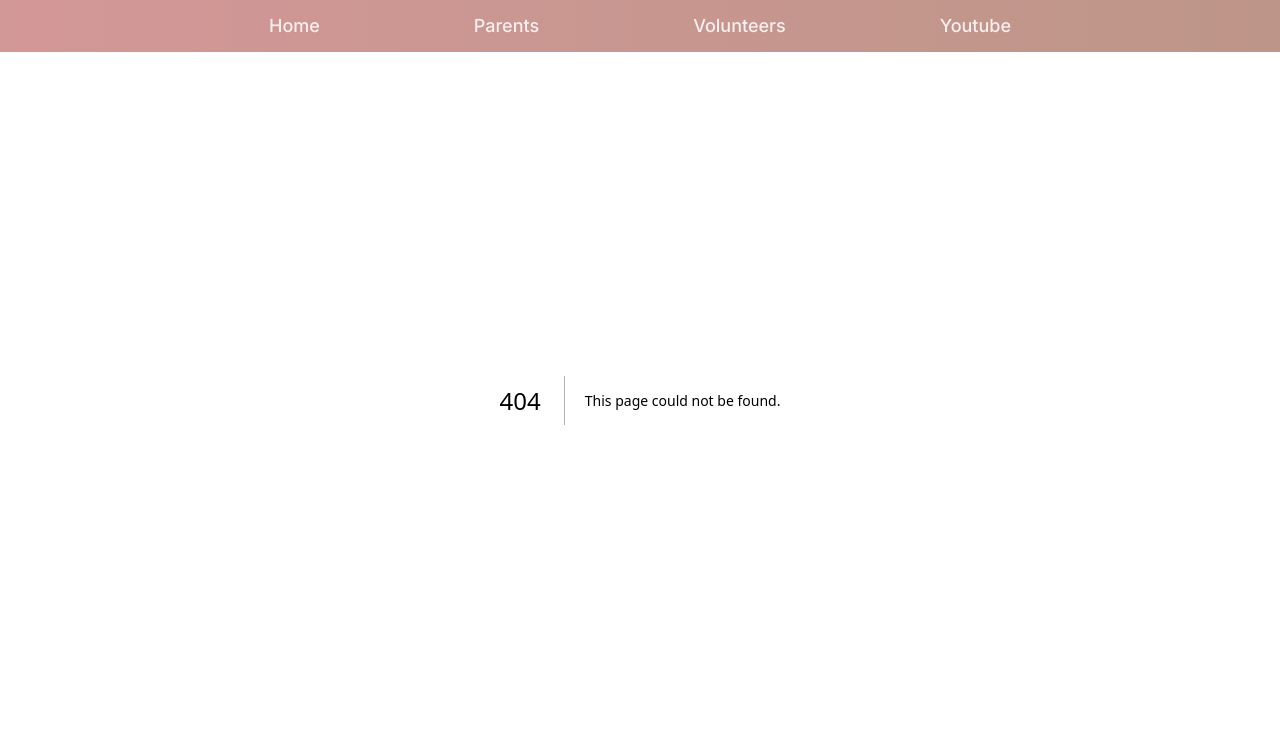
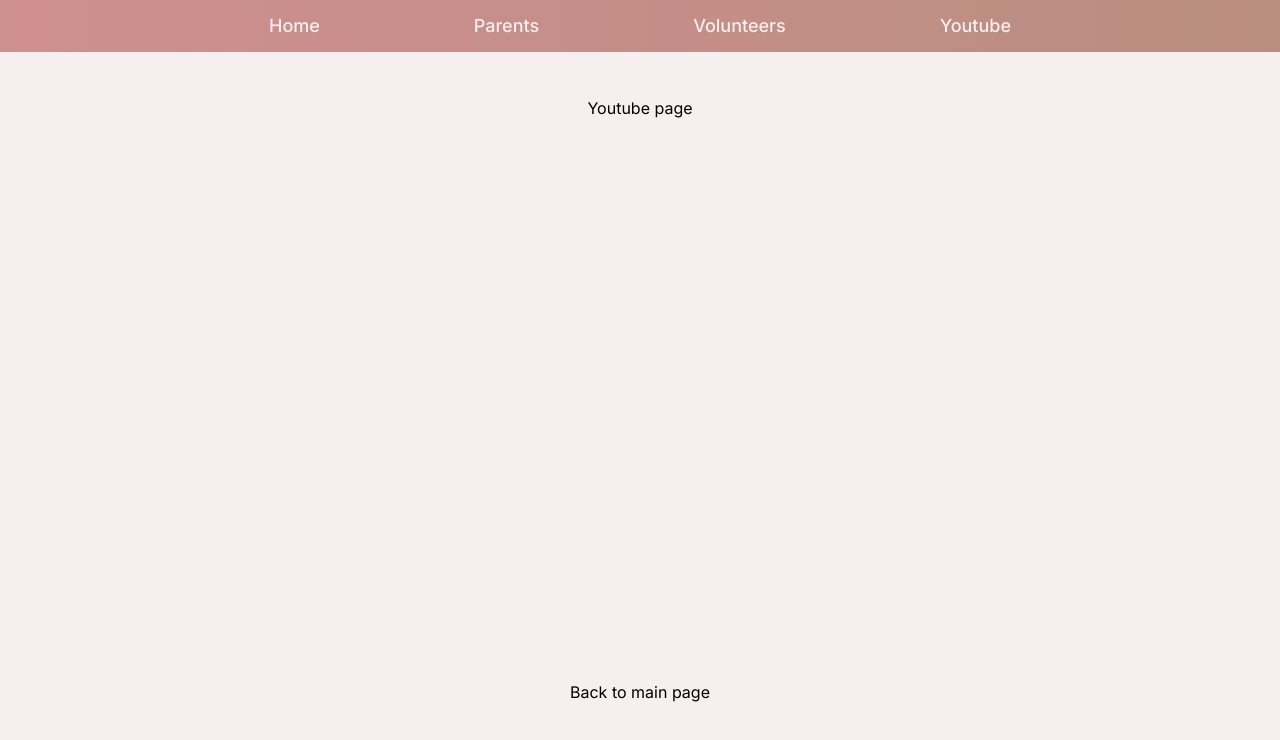
Before and after one commit to SlygoPika/mhcpp-website, a Next.js app: page /youtube in a window 1280 px wide. Before the commit this address had no page. Shown: the top 740 px of the page. Built offline with nearby package versions, Linux system fonts and the light colour scheme.

Commit message:
Added all pages

```diff
--- a/src/app/components/navbar/NavBar.tsx
+++ b/src/app/components/navbar/NavBar.tsx
@@ -6,9 +6,9 @@ const NavBar = () => {
         <nav className="bg-gradient-to-r from-logored/50 to-orange-900/50 absolute left-0 right-0 z-10">
             <div className="mx-[15%] max-w-screen-xl flex flex-wrap items-center justify-between py-0">
                 <NavBarLink href="/">Home</NavBarLink>
-                <NavBarLink href="/">Parents</NavBarLink>
-                <NavBarLink href="/">Volunteers</NavBarLink>
-                <NavBarLink href="/">Youtube</NavBarLink>
+                <NavBarLink href="/parents">Parents</NavBarLink>
+                <NavBarLink href="/volunteers">Volunteers</NavBarLink>
+                <NavBarLink href="/youtube">Youtube</NavBarLink>
             </div>
         </nav>
     )
--- /dev/null
+++ b/src/app/parents/loading.tsx
@@ -0,0 +1,5 @@
+export default function Loading() {
+    return (
+        <h1>Loading...</h1>
+    );
+    }
--- /dev/null
+++ b/src/app/parents/page.tsx
@@ -0,0 +1,10 @@
+import Link from "next/link";
+
+export default function Parents() {
+    return (
+      <main className="flex min-h-screen flex-col items-center justify-between p-24">
+        <h1>Parents page</h1>
+        <Link href="/">Back to main page</Link>
+      </main>
+    );
+  }
--- /dev/null
+++ b/src/app/test/loading.tsx
@@ -0,0 +1,5 @@
+export default function Loading() {
+    return (
+        <h1>Loading...</h1>
+    );
+    }
--- /dev/null
+++ b/src/app/test/page.tsx
@@ -0,0 +1,10 @@
+import Link from "next/link";
+
+export default function Test() {
+    return (
+      <main className="flex min-h-screen flex-col items-center justify-between p-24">
+        <h1>test page</h1>
+        <Link href="/">Back to main page</Link>
+      </main>
+    );
+  }
--- /dev/null
+++ b/src/app/volunteers/loading.tsx
@@ -0,0 +1,5 @@
+export default function Loading() {
+    return (
+        <h1>Loading...</h1>
+    );
+    }
--- /dev/null
+++ b/src/app/volunteers/page.tsx
@@ -0,0 +1,10 @@
+import Link from "next/link";
+
+export default function Volunteers() {
+    return (
+      <main className="flex min-h-screen flex-col items-center justify-between p-24">
+        <h1>Volunteers page</h1>
+        <Link href="/">Back to main page</Link>
+      </main>
+    );
+  }
--- /dev/null
+++ b/src/app/youtube/loading.tsx
@@ -0,0 +1,5 @@
+export default function Loading() {
+    return (
+        <h1>Loading...</h1>
+    );
+    }
--- /dev/null
+++ b/src/app/youtube/page.tsx
@@ -0,0 +1,10 @@
+import Link from "next/link";
+
+export default function Youtube() {
+    return (
+      <main className="flex min-h-screen flex-col items-center justify-between p-24">
+        <h1>Youtube page</h1>
+        <Link href="/">Back to main page</Link>
+      </main>
+    );
+  }
```
